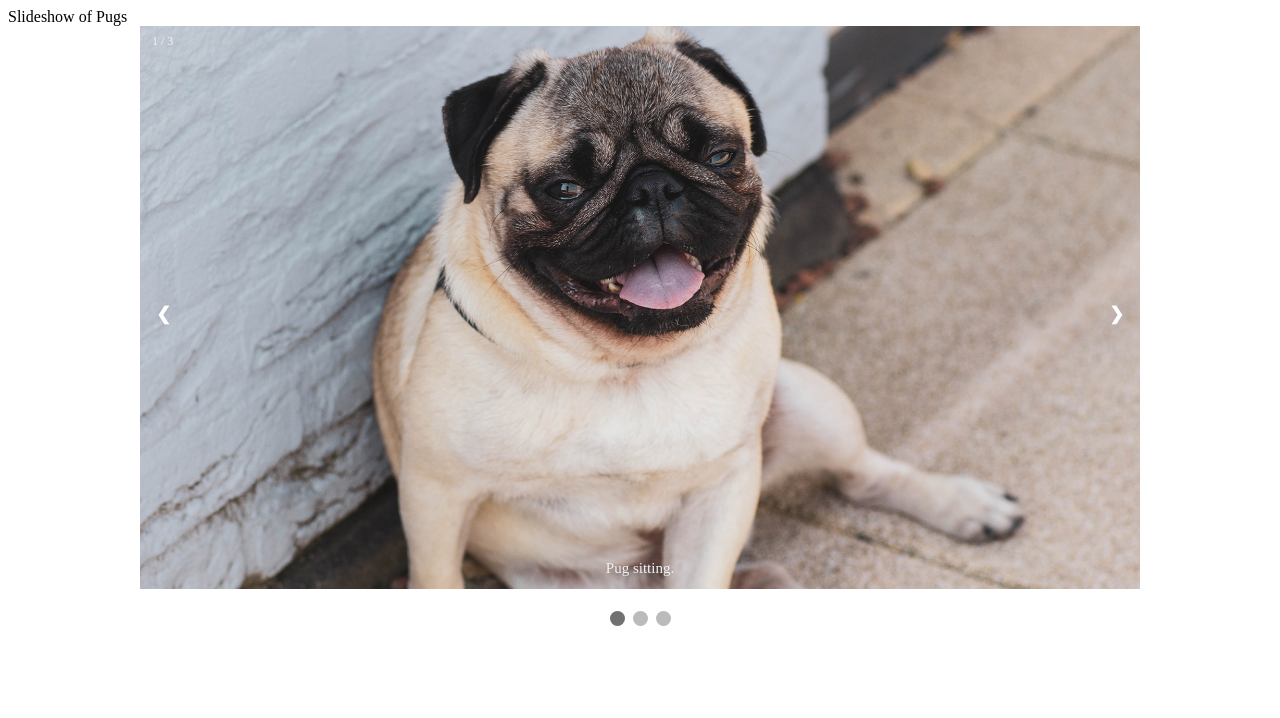
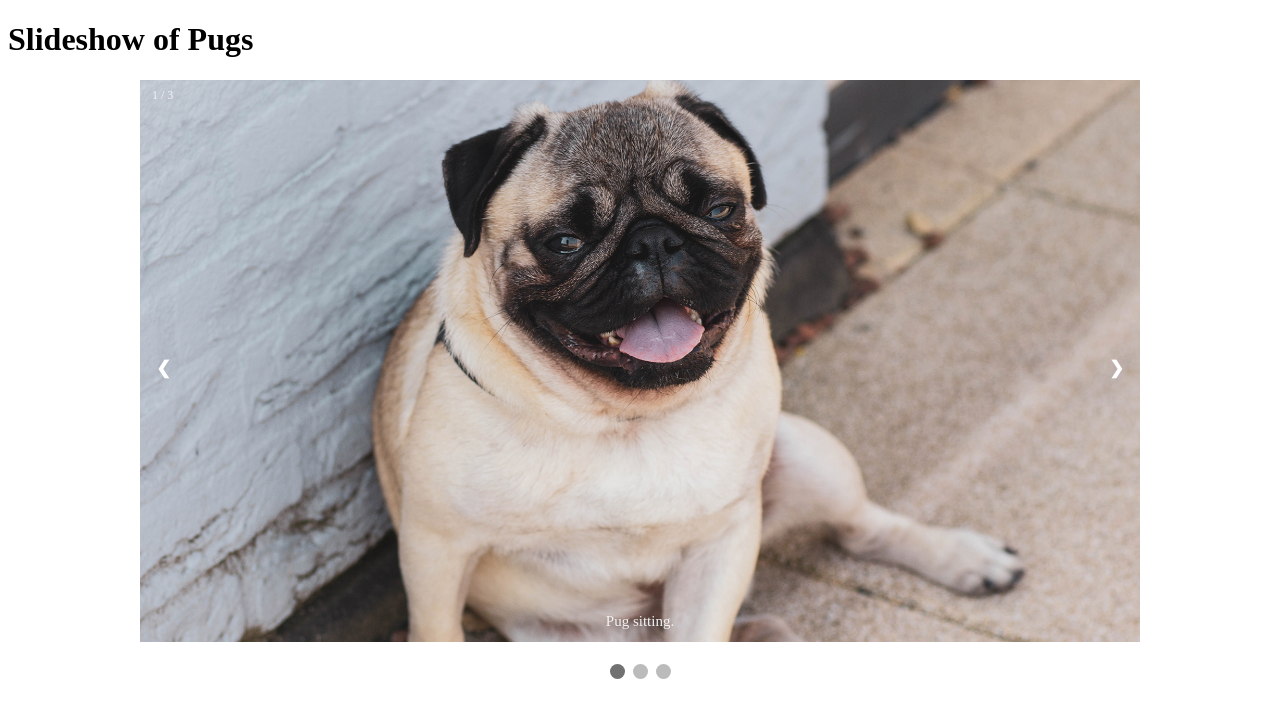
Before and after one commit to swalpol1/week09, a plain HTML site: page index.html in a window 1280 px wide. Drawn offline with Linux system fonts and the light colour scheme.

Commit message:
fixed again

```diff
--- a/index.html
+++ b/index.html
@@ -9,13 +9,13 @@
 <body>
 
     <header>
-        Slideshow of Pugs
+        <h1>Slideshow of Pugs</h1>
     </header>
 
-    <!-- Slideshow container -->
+
 <div class="slideshow-container">
 
-  <!-- Full-width images with number and caption text -->
+
   <div class="mySlides fade">
     <div class="numbertext">1 / 3</div>
     <img src="images/pug%201.jpg" style="width:100%">
```
